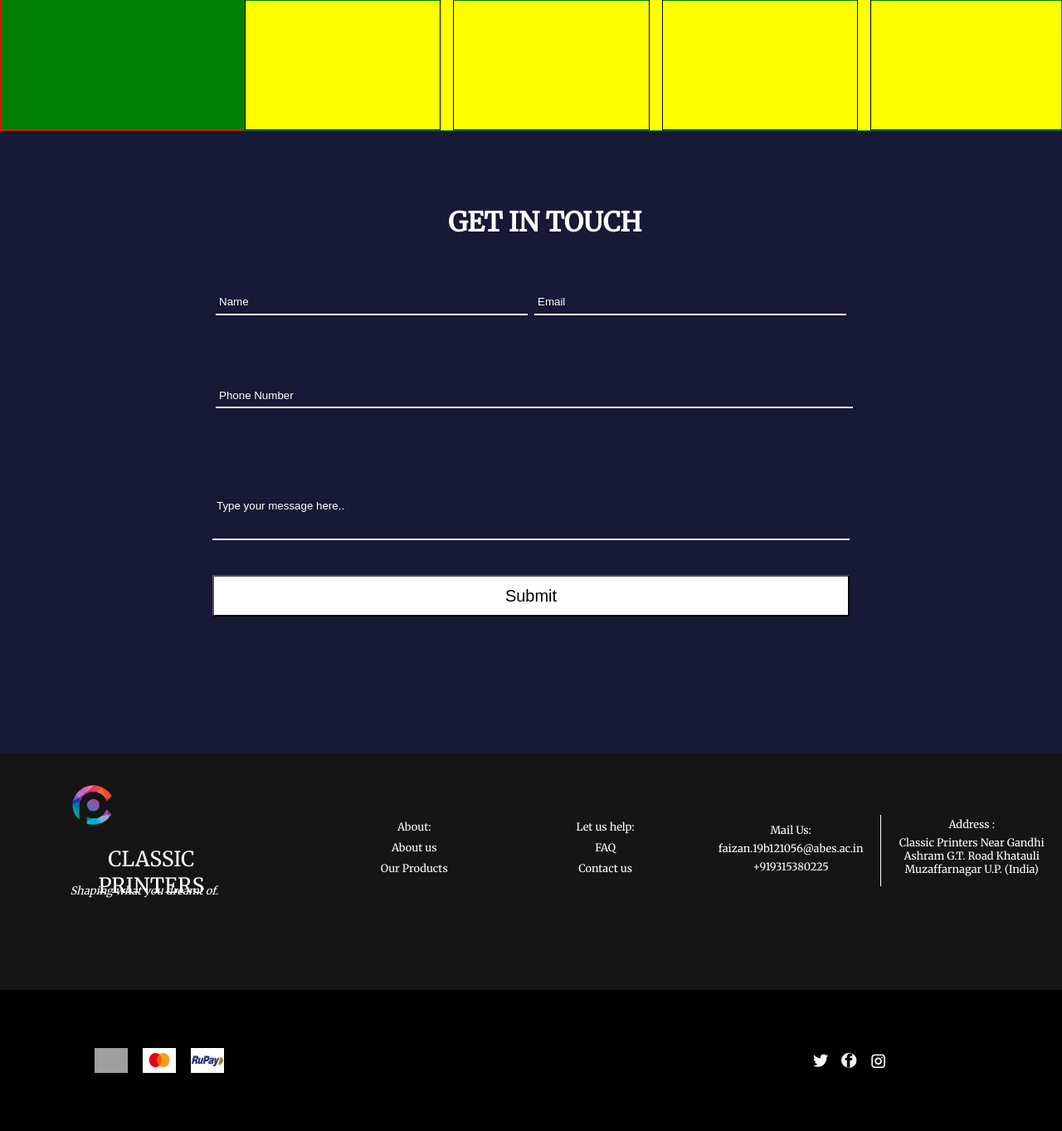
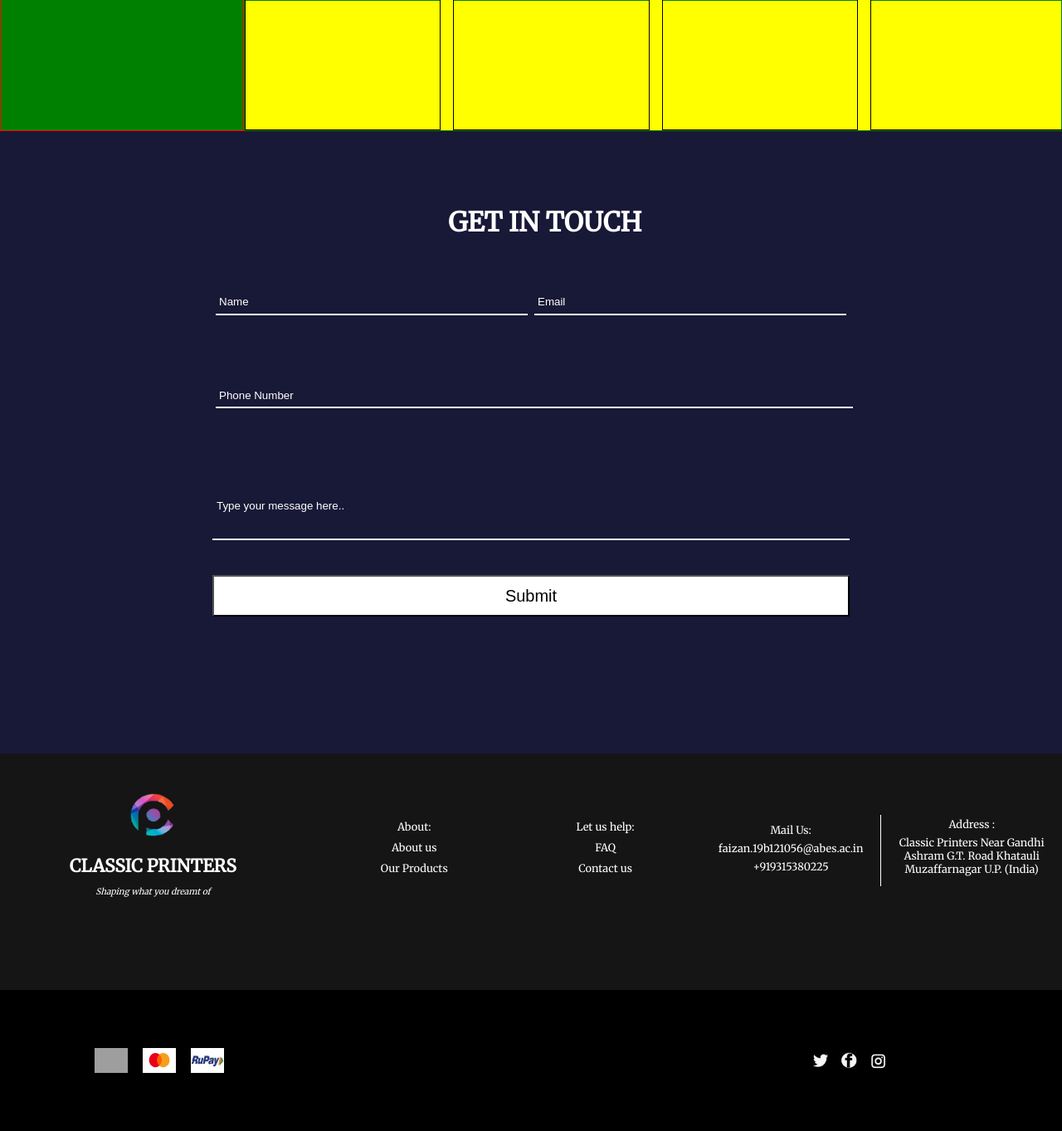
Before and after one commit to Faizan108/ClassicPrinters, a Django app: page /products/vis_card in a window 1280 px wide. Shown: the part 3059-4422 px from the top of the page at 83% size. Run offline with Django 3.2, Linux system fonts and the light colour scheme; some libraries are stand-ins or nearby versions; some web fonts are replaced; grey boxes are pictures that could not be loaded.

Commit message:
Correction in footer

```diff
--- a/ClassicPrinters/views.py
+++ b/ClassicPrinters/views.py
@@ -66,6 +66,8 @@
         if myuser is not None:
             userlogin(request, myuser)
             return redirect('home')
+        else:
+            return render(request,'home.html',{'error':"Wrong Credentials"})
     return redirect('home')
 
 
--- a/static/css/styles.css
+++ b/static/css/styles.css
@@ -173,6 +173,10 @@ header img{
     /* border:1px solid red; */
     padding:0px 20px;
 }
+.data1 p{
+    font-size:10px;
+    color:red;
+}
 .data1 input{
     width:100%;
     height:100%;
@@ -323,7 +327,8 @@ header img{
 }
 .coming-soon{
     background-color: #9a78f3;
-    background-image: linear-gradient(to right, #69e9f6,#9381eb, #af429e,#ff0002);
+    font-weight: bold;
+    background-image: linear-gradient(to right, #89dce4,#7664d4, #d465c2,#d94c4d);
     background-size: 100%;
     -webkit-background-clip: text;
     -moz-background-clip: text;
@@ -860,61 +865,45 @@ font-family:'Gudea';
     /* border:1px solid yellow; */
 }
 .theme{
-    /* position: relative; */
+    width:100%;
+    height:100%;
+   position:relative;
+}
+.classic-theme{
+    width: 66%;
+    height: 67%;
+    position: absolute;
+    left:15%;
+    top:6%;
+    /* border: 1px solid red; */
+    display: flex;
+    flex-direction: column;
+    justify-content: center;
+    align-items: center;
+}
+.thimage{
+    width: 67%;
+    height: 50%;
+    display: flex;
+    align-items: center;
+    justify-content: center;
+    /* border: 1px solid green; */
+}
+.thimage img{
+    width: 6vw;
+    height: 5vw;
+}
+.thtitle{
     width: 100%;
-    height: 100%;
-    display: grid;
-    grid-template-rows: 35% 20% 45%;
-    /* display: flex;
-    flex-direction: column; */
-    /* grid-template-rows: 50% 50%; */
-    /* align-items: center;
-    justify-content: center; */
-    /* gap: 20px; */
-    /* border: 1px solid red; */
+    height: 20%;
+    font-size: 1.1vw;
+    text-align: center;
 }
-.theme-image{
-    /* border:1px solid red; */
+.ththeme{
     width: 100%;
-    position: relative;
-}
-.th-image{
-    position: absolute;
-    /* border:1px solid pink; */
-    width:50%;
-    bottom:3%;
-    left:20%;
-}
-.theme-image img{
-    width:70px;
-    height:60px;
-}
-.company-name{
-    position:relative;
-    /* border:1px solid blue; */
-    width:100%;
-}
-.cname{
-    position:absolute;
-    top:20%;
+    height: 20%;
+    font-size: 0.8vw;
     text-align: center;
-    /* border:1px solid yellow; */
-    left:19%;
-    width:57%;
-    font-size: 25px;
-}
-.theme-title{
-    /* border:1px solid green; */
-    text-align: left;
-    font-size: 13px;
-    width: 100%;
-    position: relative;
-}
-.th-title{
-    position:absolute;
-    /* border: 1px solid green; */
-    width:48%;
-    left:22%;
 }
 .mid-section{
     /* border:1px solid yellow; */
--- a/static/js/script.js
+++ b/static/js/script.js
@@ -1,6 +1,13 @@
 "use strict"
 document.querySelector('.login-button').addEventListener('click',function(){
+   let d= document.querySelector('.lform').style.display;
+   if(d=='block')
+   {
+    document.querySelector('.lform').style.display='none';
+   }
+   else{
     document.querySelector('.lform').style.display='block';
+   }
 });
 document.querySelector('.not-member a').addEventListener('click',function(){
     document.querySelector('.sform').style.display='block'
--- a/templates/basic.html
+++ b/templates/basic.html
@@ -29,6 +29,9 @@
             <div class="data1">
                 <label for="passw" class="pass">Password</label>
                 <input type="password" id="passw" name="password">
+                {% if error %}
+                <p>Wrong Credentials</p>
+                {% endif %}
             </div>
             <h3><a href="">Forgot Password?</a></h3>
             <div class="btn"><button type="submit">LOGIN</button></div>
@@ -131,10 +134,11 @@
                     <li><a href="/products/letter_heads">Letter Heads</a></li>
                     <li><a href="/products/brochure">Brochure</a></li>
                     <li><a href="/products/envelope">Envelopes</a></li>
+                    <li><a href="#cont">Contact Us</a></li>
                     <li class="coming-soon"><a href="">Coming Soon</a></li>
-                    <li><a href="">Contact Us</a></li>
-                    <li><a href="">Bags</a></li>
-                    <li><a href="">Packaging</a></li>
+
+                    <!-- <li><a href="">Bags</a></li>
+                    <li><a href="">Packaging</a></li> -->
                     <!-- <li><a href="">Onboarding Kits</a></li> -->
                 </ul>
             </div>
@@ -152,7 +156,7 @@
   </div>
         <!-- <hr style="background-color:#232325"> -->
     {% block body %}{% endblock %}
-    <div class="first-foot">
+    <div class="first-foot" id="cont">
       <div class="foot-form">
         <form id="contact-form">{% csrf_token %}
           <div class="form-head">
@@ -173,24 +177,19 @@
       </div>
     </div>
       <div class="foot">
-        <div class="theme">
-          <div class="theme-image">
-            <div class="th-image">
-          <img src="{% static 'images/logonew.png' %}" alt="">
-            </div>
+       <div class="theme">
+        <div class="classic-theme">
+          <div class="thimage">
+            <img src="{% static 'images/logonew.png' %}" alt="">
           </div>
-          <div class="company-name">
-            <div class="cname">
-            <p>CLASSIC PRINTERS</p>
-            </div>
+          <div class="thtitle">
+            <h2>CLASSIC PRINTERS</h2>
           </div>
-          <div class="theme-title">
-            <div class="th-title">
-             <p><i>Shaping what you dreamt of.</i></p>
-            </div>
+          <div class="ththeme">
+            <p><i>Shaping what you dreamt of</i></p>
           </div>
-
         </div>
+       </div>
         <div class="mid-section">
           <div class="about-us">
             <div>
--- a/templates/showcat.html
+++ b/templates/showcat.html
@@ -12,7 +12,7 @@
     </div>
     <div class="features">
         <div class="favourites">
-            <button>💘Favourites</button>
+            <button>🖤 Favourites</button>
         </div>
         <div class="search-design"></div>
         <div class="upload-design">
```
Also changed, not shown: db.sqlite3.
